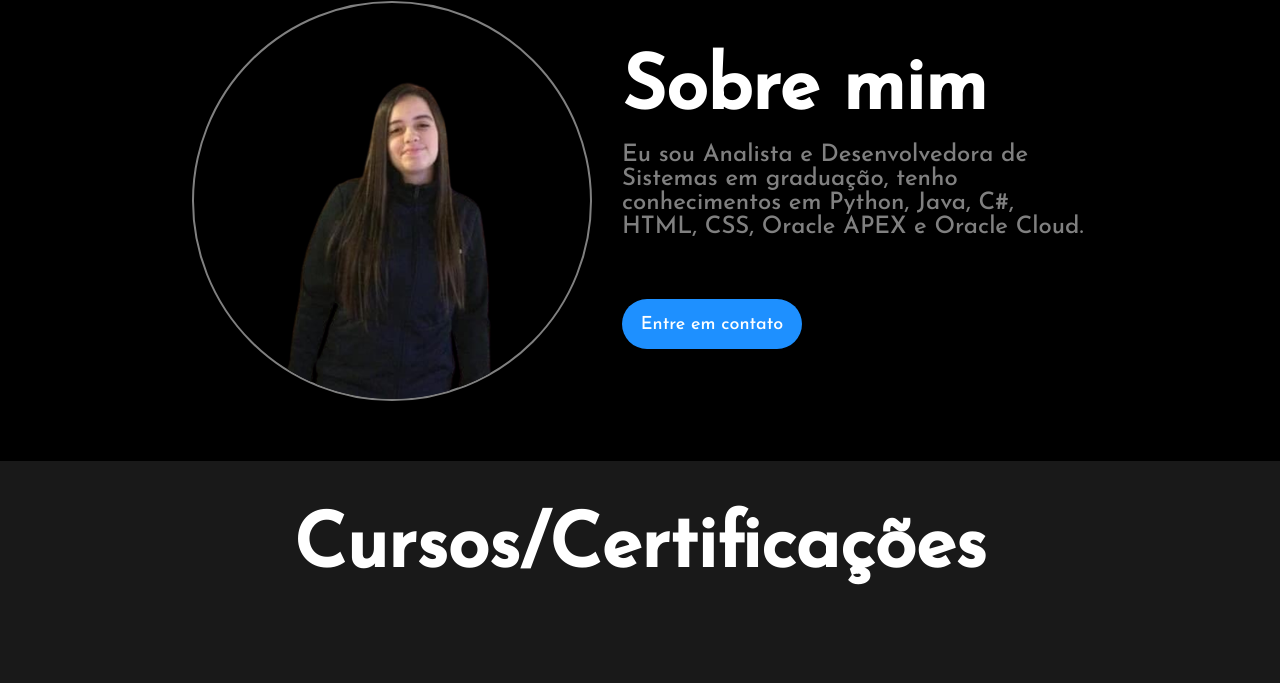
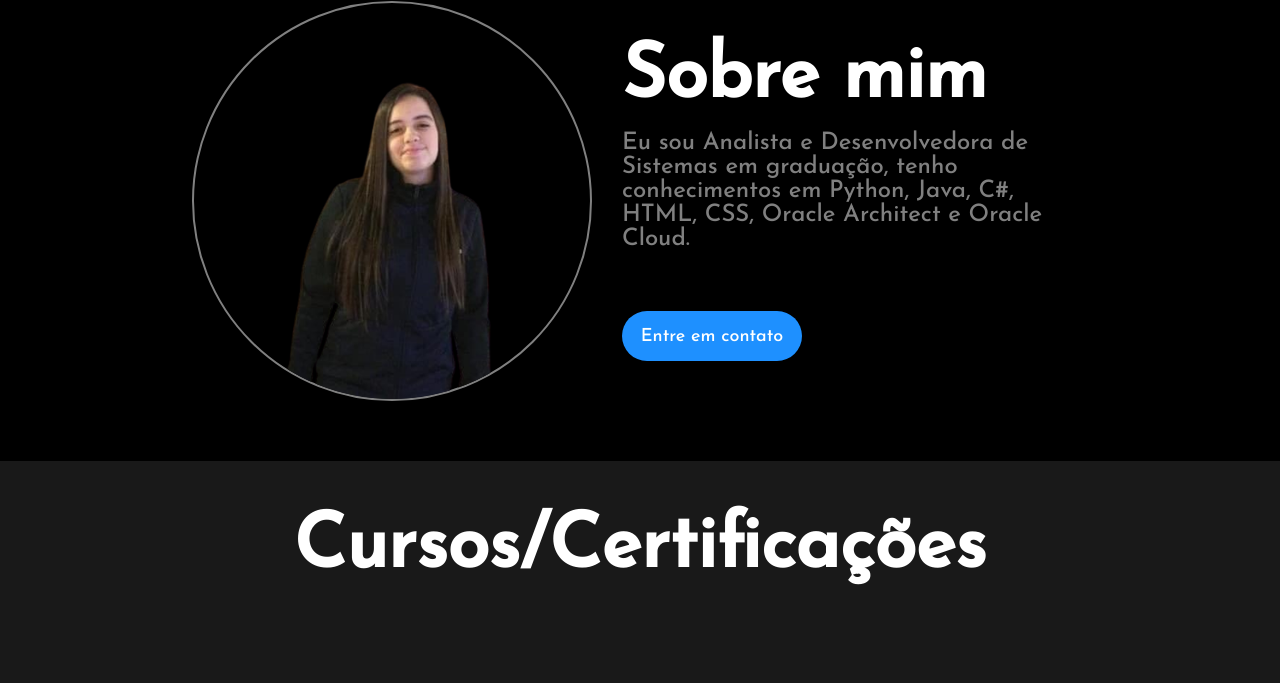
Before and after one commit to Marinaqs/Portfolio.github.io, a plain HTML site: page index.html in a window 1280 px wide. Shown: the part 859-1542 px from the top of the page. Drawn offline with Linux system fonts and the light colour scheme.

```diff
--- a/index.html
+++ b/index.html
@@ -34,7 +34,7 @@
         <img src="./img/Marina.png">
         <div>
             <h2>Sobre mim</h2>
-            <p>Eu sou Analista e Desenvolvedora de Sistemas em graduação, tenho conhecimentos em Python, Java, C#, HTML, CSS, Oracle APEX e Oracle Cloud.</p>
+            <p>Eu sou Analista e Desenvolvedora de Sistemas em graduação, tenho conhecimentos em Python, Java, C#, HTML, CSS, Oracle Architect e Oracle Cloud.</p>
             <button>Entre em contato</button>
         </div>
     </section>
```
